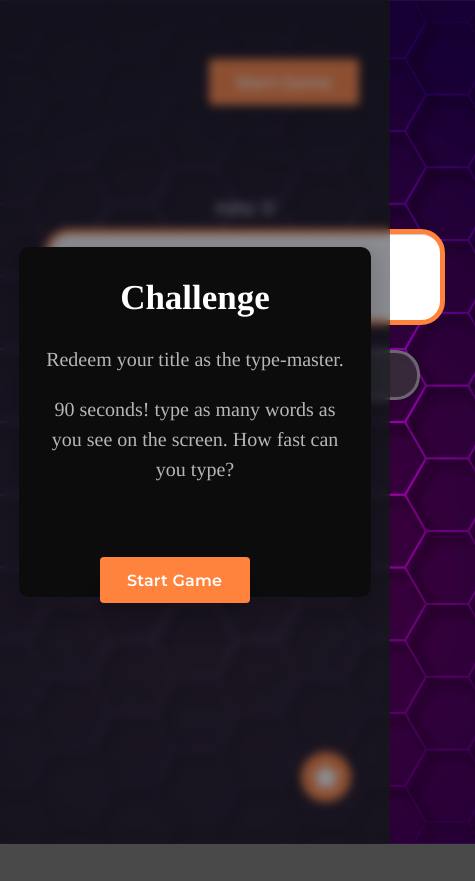
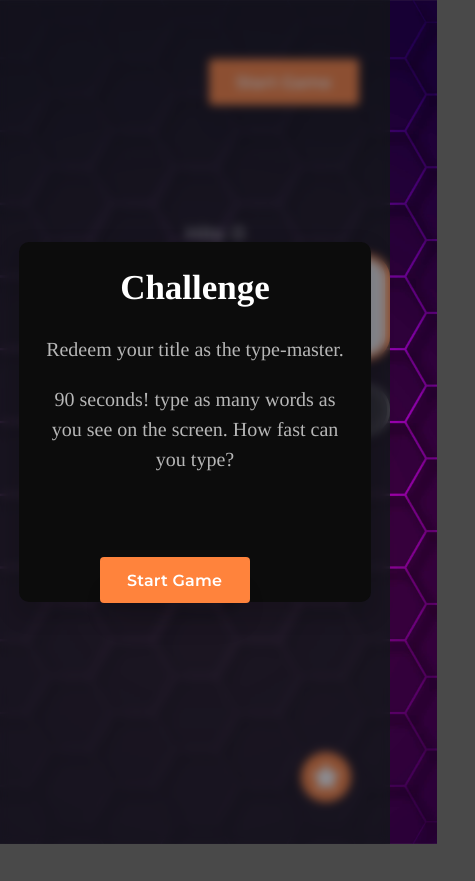
Before and after one commit to Thelma-Dev/Type-Master, a website with bundled scripts: page index.html in a window 390 px wide. Shown: the whole page, 475 px wide, since content can reach past the window. Built offline with nearby package versions, Linux system fonts and the light colour scheme; a web font is replaced by a local one.

Commit message:
change media query

```diff
--- a/assets/style/style.css
+++ b/assets/style/style.css
@@ -559,6 +559,11 @@ h4 {
 
 /* 500px and down */
 @media (max-width: 500px) {
+    dialog {
+        height: 360px;
+        padding: 20px;
+    }
+
 
     dialog p {
         margin-top: 20px;
@@ -588,12 +593,13 @@ h4 {
 
     .game {
         border: none;
-        padding: 15px;
-        width: 460px;
+        padding: 10px;
+        width: 400px;
         height: 250px;
+        margin: 150px auto;
     }
     .word-box {
-        width: 400px;
+        width: 350px;
         height: 150px;
         padding: 16px;
     }
```
